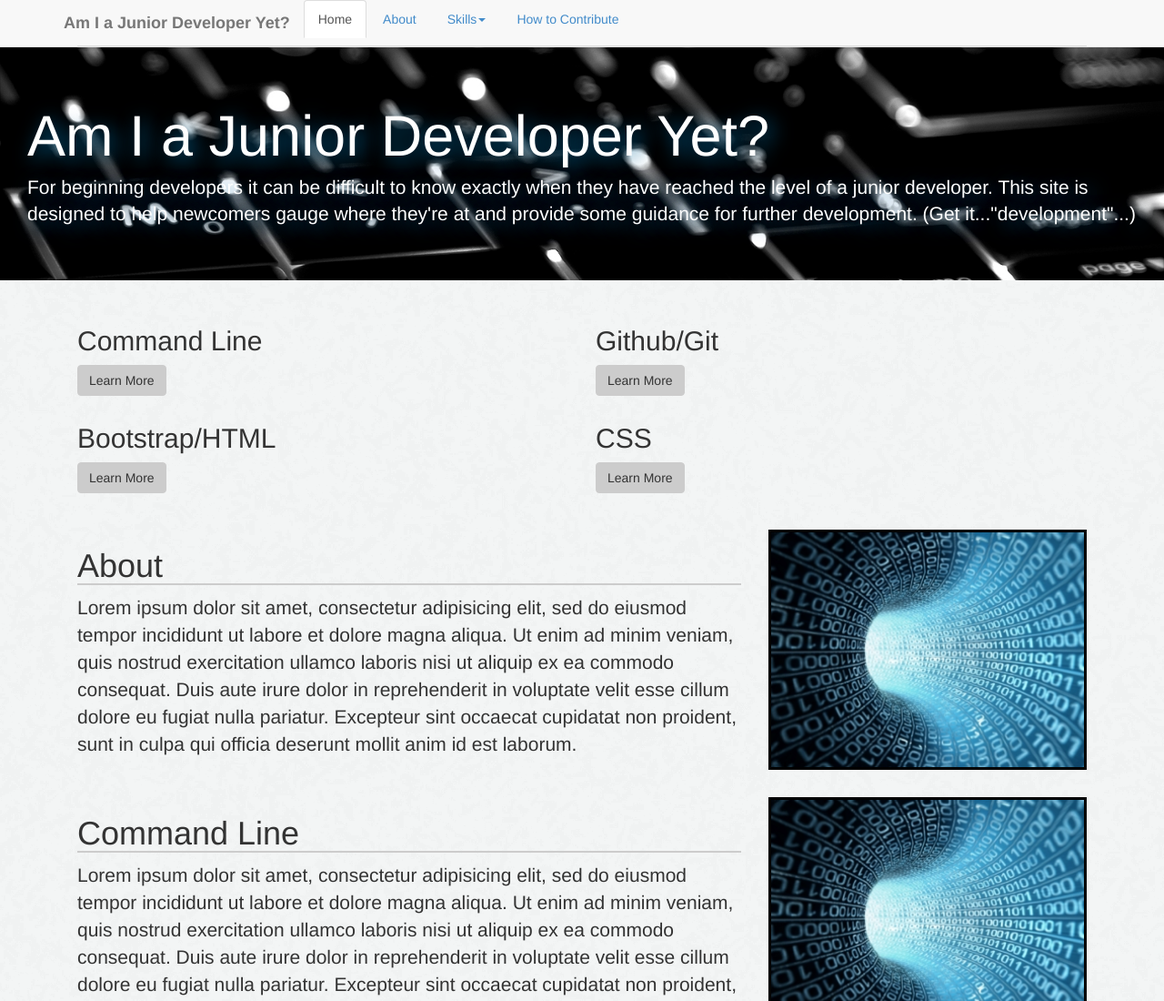
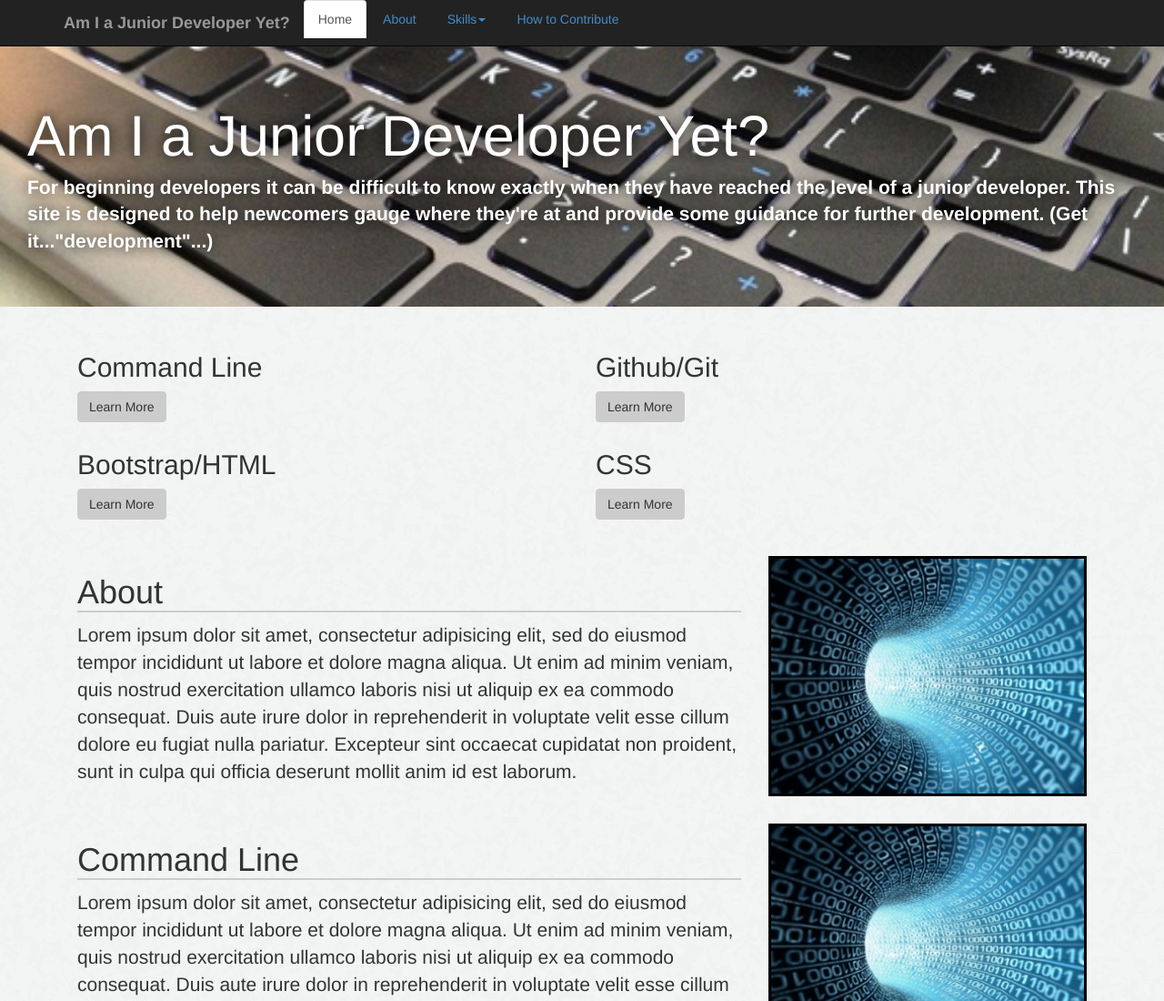
Before and after one commit to raelynn/am-i-a-junior-developer, a plain HTML site: page index.html in a window 1280 px wide. Shown: the top 1100 px of the page at 91% size. Drawn offline with Linux system fonts and the light colour scheme.

Commit message:
modify navbar and background image

```diff
--- a/css/my.css
+++ b/css/my.css
@@ -8,15 +8,21 @@ body {
 	font-weight: bold;
 }
 
+.nav-tabs {
+	border-bottom: none;
+}
+
 .jumbotron {
-	background-image: url('../img/macbook-keyboard.jpg');
+	height: 100%;
+	background-image: url('../img/keyboard.jpg');
 	background-color: #ccc;
 	background-repeat: no-repeat;
-	background-size: 100%;
-	background-attachment: scroll;
+	background-attachment: fixed;
 	background-position: center;
+	background-size: cover;
 	color: #fff;
-	text-shadow: .25em .25em 1em #006699;
+	font-weight: bold;
+	text-shadow: 0em 0em .75em #000;
 }
 
 .btn {
--- a/index.html
+++ b/index.html
@@ -15,7 +15,7 @@
 
 	</head>
 	<body>
-		<div class="navbar navbar-default navbar-fixed-top">
+		<div class="navbar navbar-inverse navbar-fixed-top">
 			<div class="container">
 				<div class="navbar-header">
 					<button type="button" class="navbar-toggle" data-toggle="collapse" data-target=".navbar-collapse">
```
Also changed, not shown: img/keyboard.jpg (added), 1 other file.
